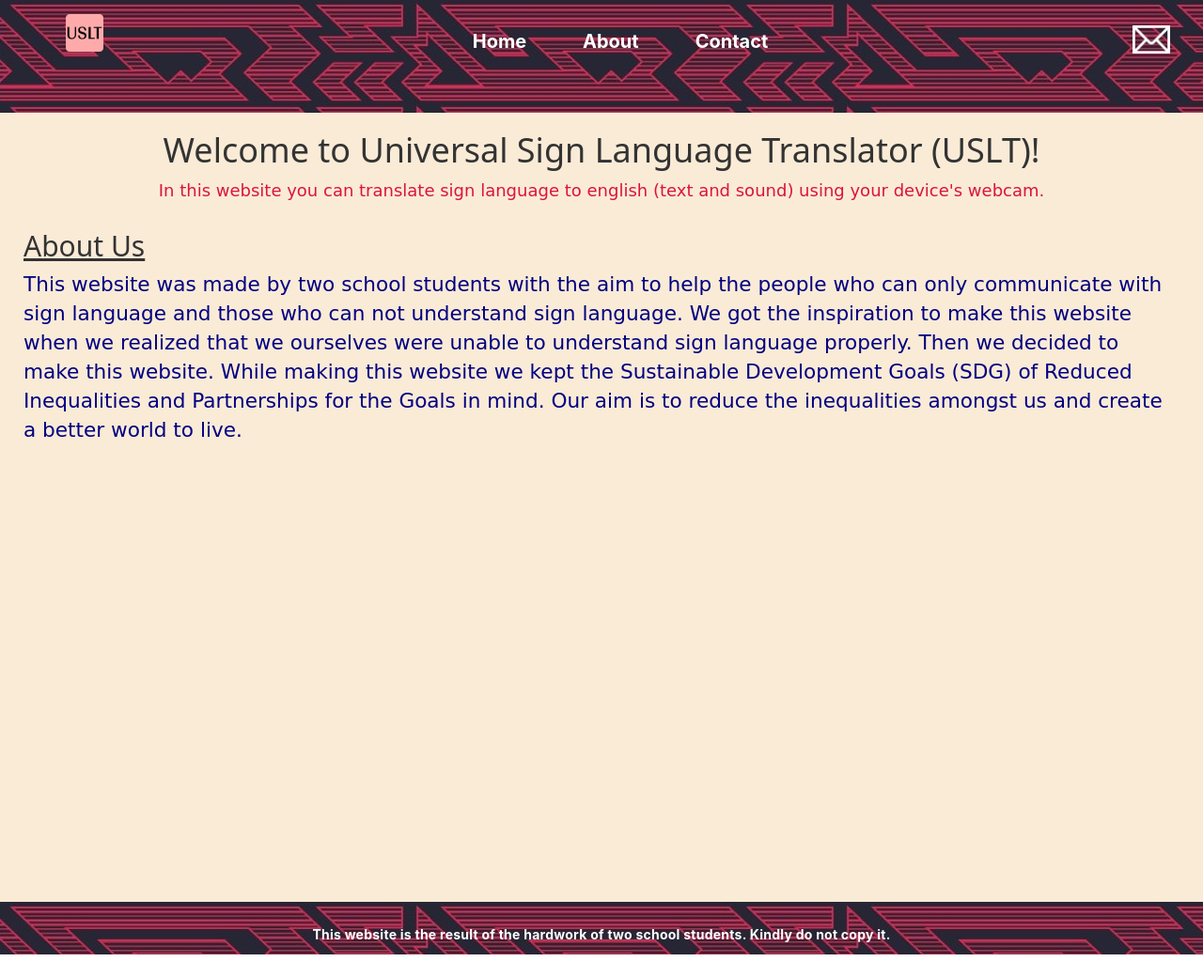
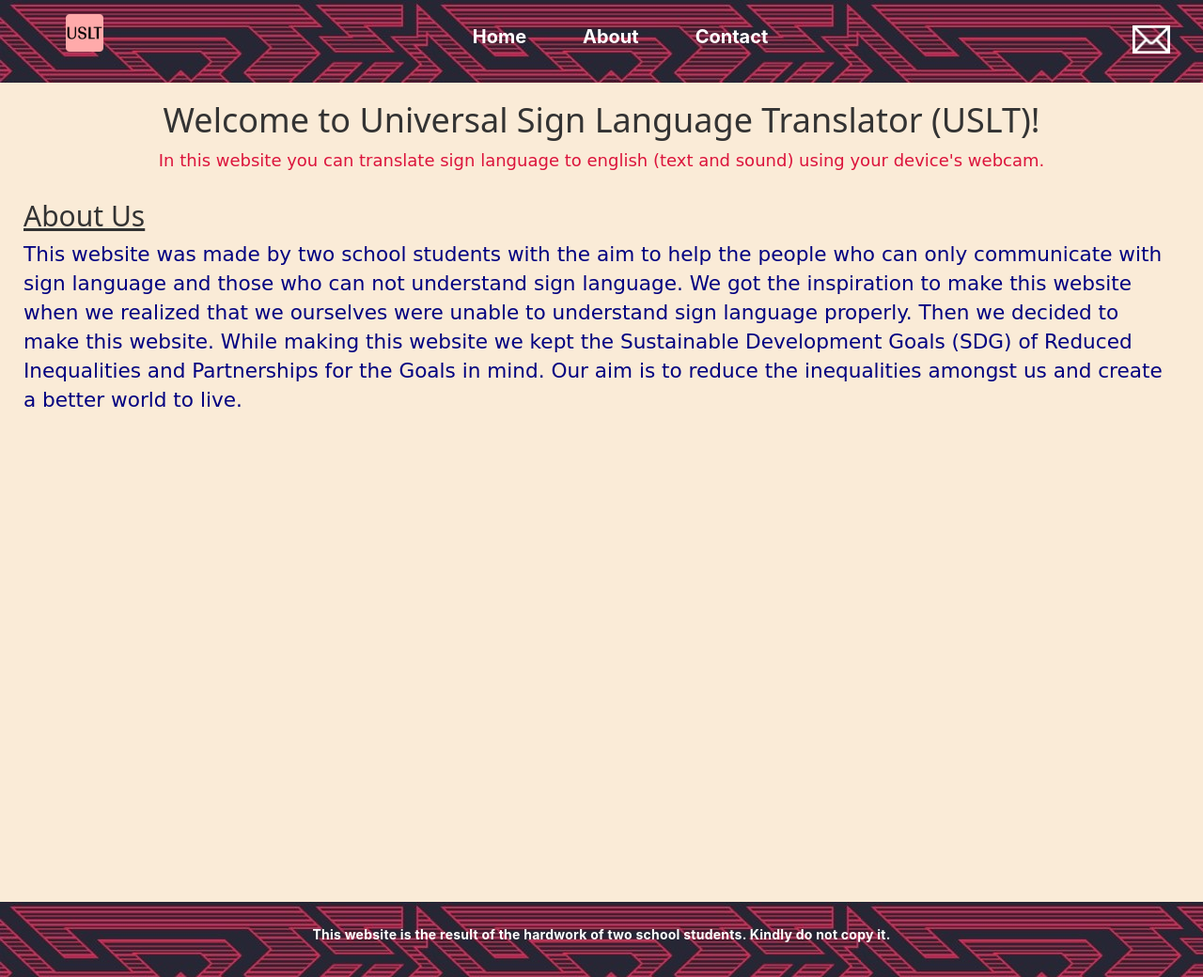
Before and after one commit to usltweb/usltweb.github.io, a plain HTML site: page about.html in a window 1280 px wide. Shown: the whole page at 94% size. Before the commit the page ends 1016 px from the top, so only its background shows below. Drawn offline with nearby package versions, Linux system fonts and the light colour scheme.

Commit message:
Update style.css

```diff
--- a/style.css
+++ b/style.css
@@ -33,8 +33,8 @@ a {
   }
   header {
     background-image: url('1.jpg');
-    height: 15vh;
-    padding-top: 30px;
+    height: 11vh;
+    padding-top: 25px;
     padding-right: 5px;
     padding-left: none;
     padding-bottom: 10px;
@@ -47,7 +47,7 @@ a {
     background-image: url('1.jpg');
     font-family: -apple-system, BlinkMacSystemFont, "Segoe UI", Roboto, Oxygen,
       Ubuntu, Cantarell, "Open Sans", "Helvetica Neue", sans-serif;
-    height: 7vh;
+    height: 10vh;
     padding-top: 25px;
     padding-left: 5px;
     padding-right: 5px;
```
